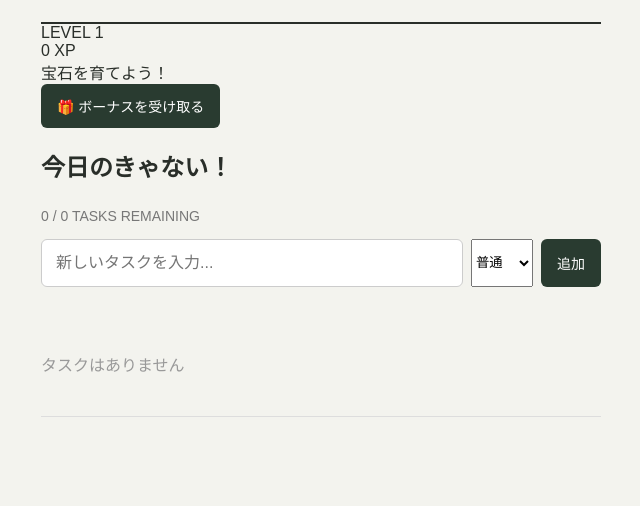
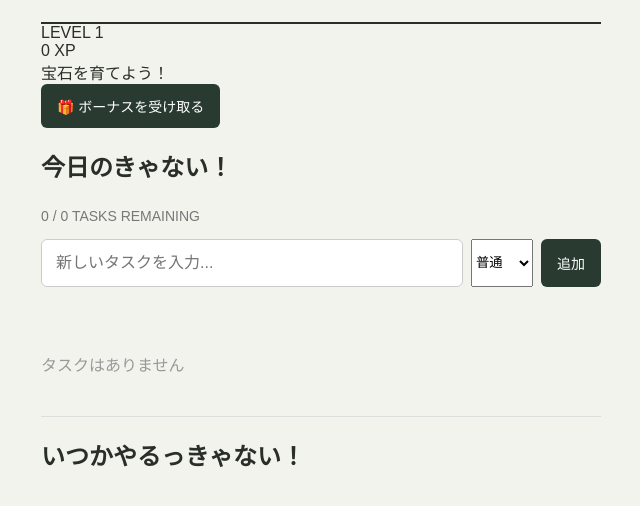
Before and after one commit to haremichi/my-todo-app, a plain HTML site: page index.html in a window 1280 px wide. Shown: the part 114-620 px from the top of the page, without its empty margins (319-959 px from the left). Drawn offline with Linux system fonts and the light colour scheme.

Commit message:
Update index.html

```diff
--- a/index.html
+++ b/index.html
@@ -176,8 +176,10 @@ placeholder="新しいタスクを入力..." required>
 </form>
 
 <ul id="taskList"></ul>
+
+<h2>いつかやるっきゃない！</h2>
+
 </main>
-
 <script>
 let tasks = JSON.parse(
   localStorage.getItem("myTodoTasks") || "[]"
```
